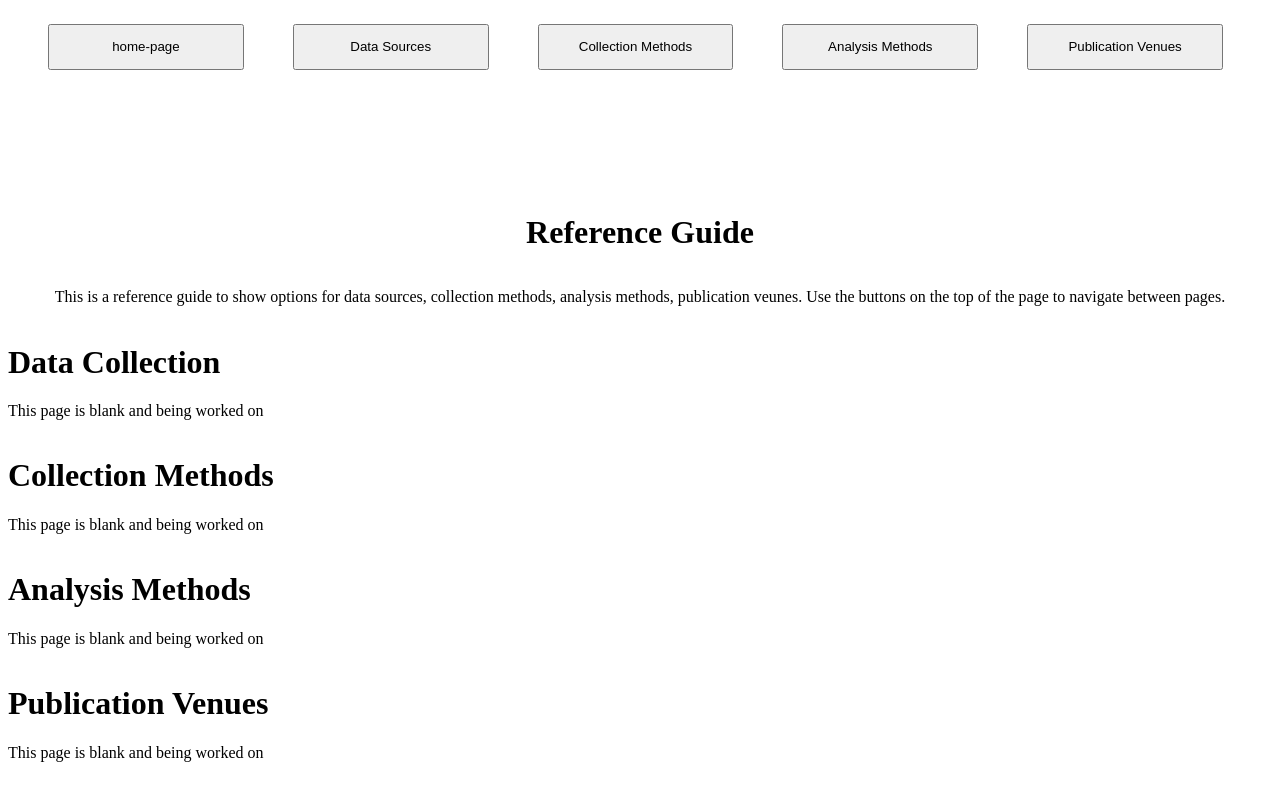
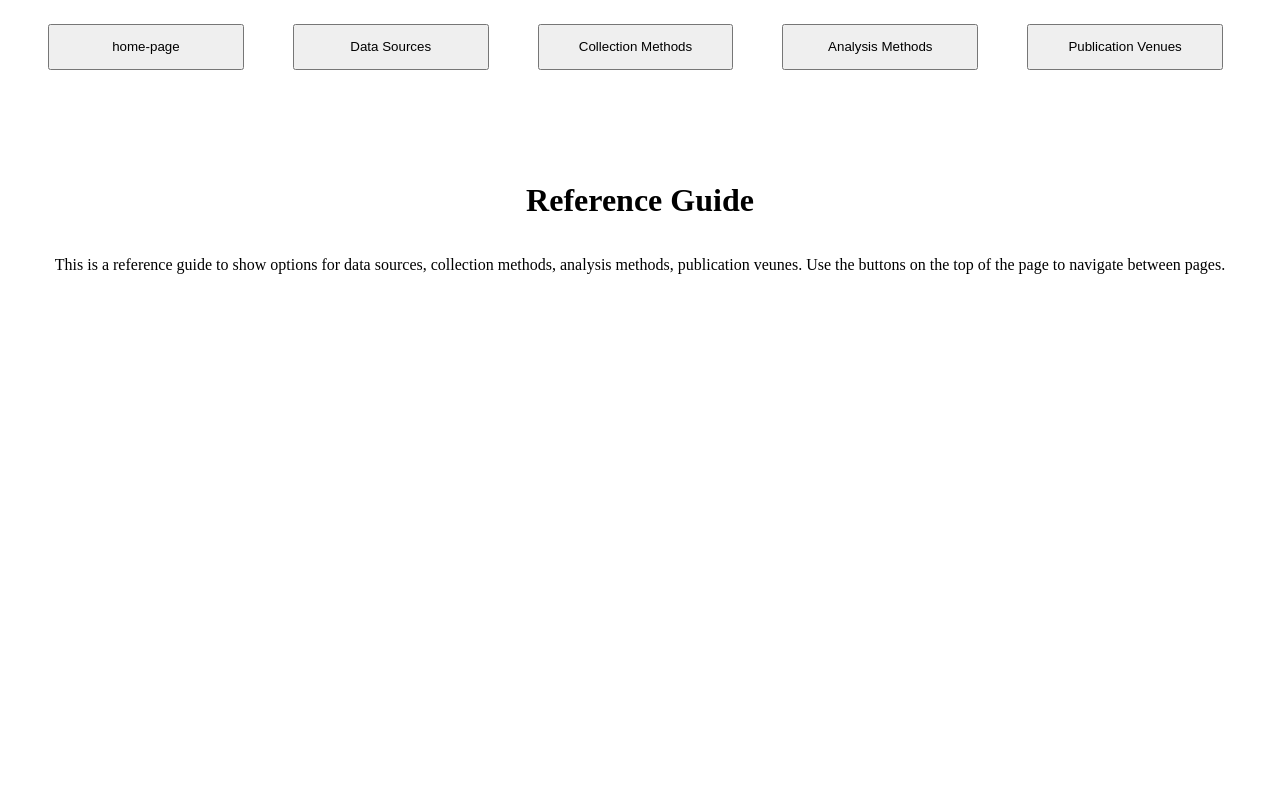
Before and after one commit to JoeTrent/phd-student-reference-guide-assignment, a plain HTML site: page index.html in a window 1280 px wide. Drawn offline with Linux system fonts and the light colour scheme.

Commit message:
Fixed Typos, changed different classes for each section to just section, gave each section unique id

```diff
--- a/index.html
+++ b/index.html
@@ -6,20 +6,21 @@
     <meta name="viewport" content="width=device-width, initial-scale=1.0">
     <title>PHD-Student-Reference-Page</title>
     <link rel="stylesheet" href="style.css">
+    <script src="script.js" defer></script>
 </head>
 
 <body>
 
     <nav>
         <ul>
-            <li><button>home-page</button></li>
-            <li><button>Data Sources</button></li>
-            <li><button>Collection Methods</button></li>
-            <li><button>Analysis Methods</button></li>
-            <li><button>Publication Venues</button></li>
+            <li><button class="btn">home-page</button></li>
+            <li><button class="btn">Data Sources</button></li>
+            <li><button class="btn">Collection Methods</button></li>
+            <li><button class="btn">Analysis Methods</button></li>
+            <li><button class="btn">Publication Venues</button></li>
         </ul>
     </nav>
-    <div class="home-page">
+    <div id="home-page" class="section">
         <h1>Reference Guide</h1>
         <p>This is a reference guide to show options for data sources, collection methods, analysis methods,
             publication veunes. Use the buttons on the top of the page to navigate between pages.
@@ -27,22 +28,22 @@
         </p>
     </div>
 
-    <div class="data-collection">
-        <h1>Data Collection</h1>
+    <div id="data-sources" class="section hidden">
+        <h1>Data Sources</h1>
         <p>This page is blank and being worked on</p>
     </div>
 
-    <div class="collection-methods">
+    <div id="collection-methods" class="section hidden">
         <h1>Collection Methods</h1>
         <p>This page is blank and being worked on</p>
     </div>
 
-    <div class="analysis-methods">
+    <div id="analysis-methods" class="section hidden">
         <h1>Analysis Methods</h1>
         <p>This page is blank and being worked on</p>
     </div>
 
-    <div class="publication-venues">
+    <div id="publication-venuess" class="section hidden">
         <h1>Publication Venues</h1>
         <p>This page is blank and being worked on</p>
     </div>
--- a/script.js
+++ b/script.js
@@ -0,0 +1,11 @@
+let buttons = document.getElementsByClassName('btn');
+
+for(let i = 0; i < buttons.length; i++)
+{
+    buttons[i].addEventListener('click', () => {
+        let sections = document.getElementsByTagName('div');
+        for (let j = 0; j < sections.length; j++) {
+            sections[j].classList.add('hidden');
+        }
+    });
+};
--- a/style.css
+++ b/style.css
@@ -22,13 +22,22 @@ height: 100%;
 padding: 1em;
 }
 
-.home-page{
+h1{
+    margin-top:3em;
+}
+
+
+.section{
     display: flex;
     flex-direction: column;
     justify-content: center;
     align-items: center;
 }
 
-.home-page h1{
-    margin-top:4em;
+
+
+
+
+.hidden{
+    display:none;
 }
```
